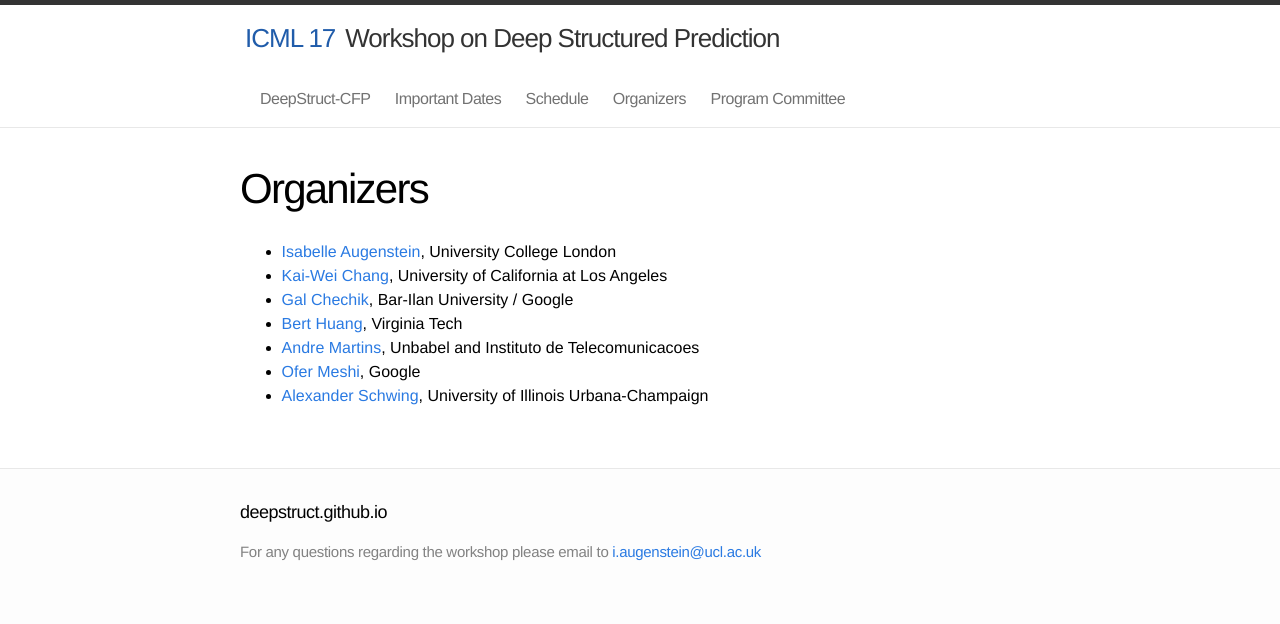
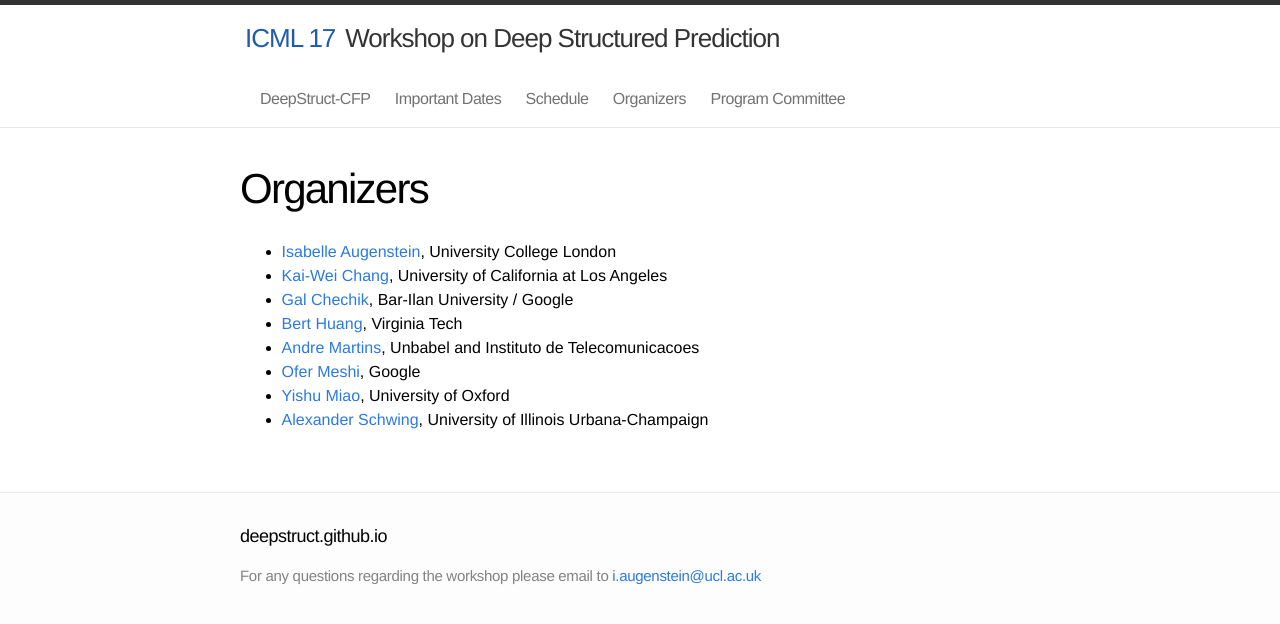
Before and after one commit to deepstruct/deepstruct.github.io, a Jekyll site: the page built from ICML17/6_organizer.md, in a window 1280 px wide. Shown: the top 624 px of the page. Built offline with Jekyll 4.4.1, drawn with Linux system fonts in a browser that asks for light colours.

Commit message:
Updated organisers, PC

```diff
--- a/ICML17/6_organizer.md
+++ b/ICML17/6_organizer.md
@@ -11,4 +11,5 @@ name: 6
 * [Bert Huang](berthuang.com), Virginia Tech
 * [Andre Martins](https://www.cs.cmu.edu/~afm/Home.html), Unbabel and Instituto de Telecomunicacoes
 * [Ofer Meshi](https://sites.google.com/site/ofermeshi/), Google
+* [Yishu Miao](https://www.cs.ox.ac.uk/people/yishu.miao/), University of Oxford
 * [Alexander Schwing](http://www.alexander-schwing.de/), University of Illinois Urbana-Champaign
```
Also changed, not shown: ICML17/7_pc.md (+0 -1 lines).
